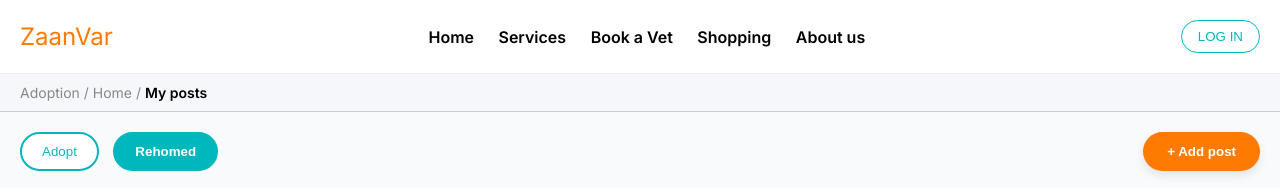
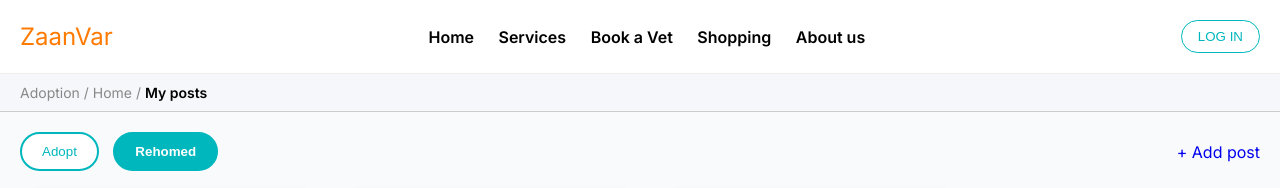
Before and after one commit to Anilkodamunja/MrCharmsTask, a plain HTML site: page index.html in a window 1280 px wide. Shown: the top 188 px of the page. Drawn offline with Linux system fonts and the light colour scheme; grey boxes are pictures that could not be loaded.

Commit message:
Update index.html

```diff
--- a/index.html
+++ b/index.html
@@ -191,7 +191,7 @@
         <button class="active">Rehomed</button>
       </div>
       <div class="right-button">
-        <button>+ Add post</button>
+        <a style="text-decoration:none;" href="secondpage.html">+ Add post</a>
       </div>
     </div>
 
```
